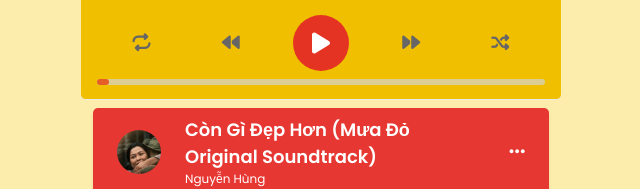
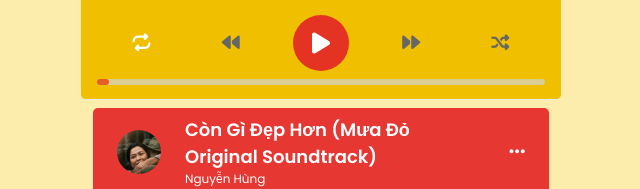
Before and after one commit to meobeo90/f8-fullstack-day-26, a plain HTML site: page index.html in a window 1280 px wide. In both pictures the pointer is over the element 460 px from the left and 355 px from the top of the page. Shown: the part 312-501 px from the top of the page, 319-959 px from the left. Drawn offline with Linux system fonts and the light colour scheme.

Commit message:
Sửa css bài tập day 26

```diff
--- a/music-player.css
+++ b/music-player.css
@@ -103,7 +103,9 @@ header h2 {
   font-size: 18px;
   cursor: pointer;
 }
-
+.control .btn:not(.btn-toggle-play):hover {
+  color: #fff;
+}
 .control .btn.active {
   color: var(--primary-color);
 }
```
